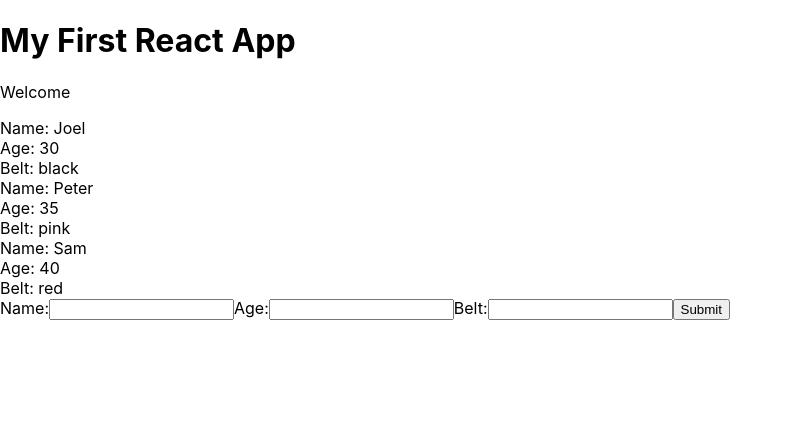
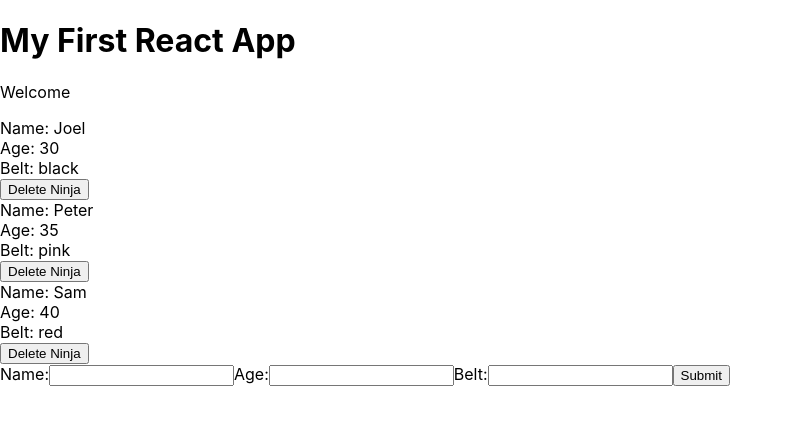
Before and after one commit to Crawford30/React-Redux, a React (Create React App) app in the folder myapp/: page / in a window 1280 px wide. Shown: the top 424 px of the page, without its empty margins (0-793 px from the left). Built offline with nearby package versions, Linux system fonts and the light colour scheme.

Commit message:
Delete Ninja

```diff
--- a/myapp/src/App.js
+++ b/myapp/src/App.js
@@ -13,20 +13,46 @@
     ]
   }
 
+  //Add Action
   addNinja = (ninja) => {
     console.log("NINJA OBJECT: ", ninja);
 
+    ninja.id = Math.random();
+    let newNinjas = [...this.state.ninjas, ninja];
+    this.setState({
+      ninjas: newNinjas
+    });
+
   }
+
+  //Delete Action
+  deleteNinja = (id) => {
+    console.log("ID: ", id);
+
+    //we can use a non destructuring method, filter
+
+    let newNinjas = this.state.ninjas.filter(ninja => {
+
+      //return false if the id is equal to the ninja.id
+      return ninja.id !== id;  //this will return false if id === ninja.id and will filter the ninja out of the array
+    });
+
+    this.setState({
+      ninjas:newNinjas
+    });
+  }
+
+
   render() {
     return (
       <div className="App">
         <h1>My First React App</h1>
         <p>Welcome</p>
         {/* <Ninjas name="Joel" age="13" belt="black"></Ninjas> */}
-        <Ninjas ninjas={this.state.ninjas}></Ninjas>
+        <Ninjas ninjas={this.state.ninjas} deleteNinja={this.deleteNinja} ></Ninjas>
 
           {/*Send the addNinja function as prop to addNinja component */}
-        <AddNinja addNinja={this.addNinja}/>
+        <AddNinja addNinja={this.addNinja} />
       </div>
     );
 
--- a/myapp/src/Ninjas.js
+++ b/myapp/src/Ninjas.js
@@ -1,7 +1,7 @@
 import React from 'react';
 
 const Ninjas = (props) => {
-        const {ninjas} = props;
+        const {ninjas, deleteNinja} = props;
         // const ninjaList = ninjas.map(ninja => {
         //     if(ninja.age > 20){
         //         return (
@@ -24,6 +24,7 @@
                 <div>Name: {ninja.name}</div>
                  <div>Age: {ninja.age}</div>
                  <div>Belt: {ninja.belt}</div>
+                 <button onClick={() => {deleteNinja(ninja.id)}}>Delete Ninja</button>
             </div>
            ) : null
 
```
